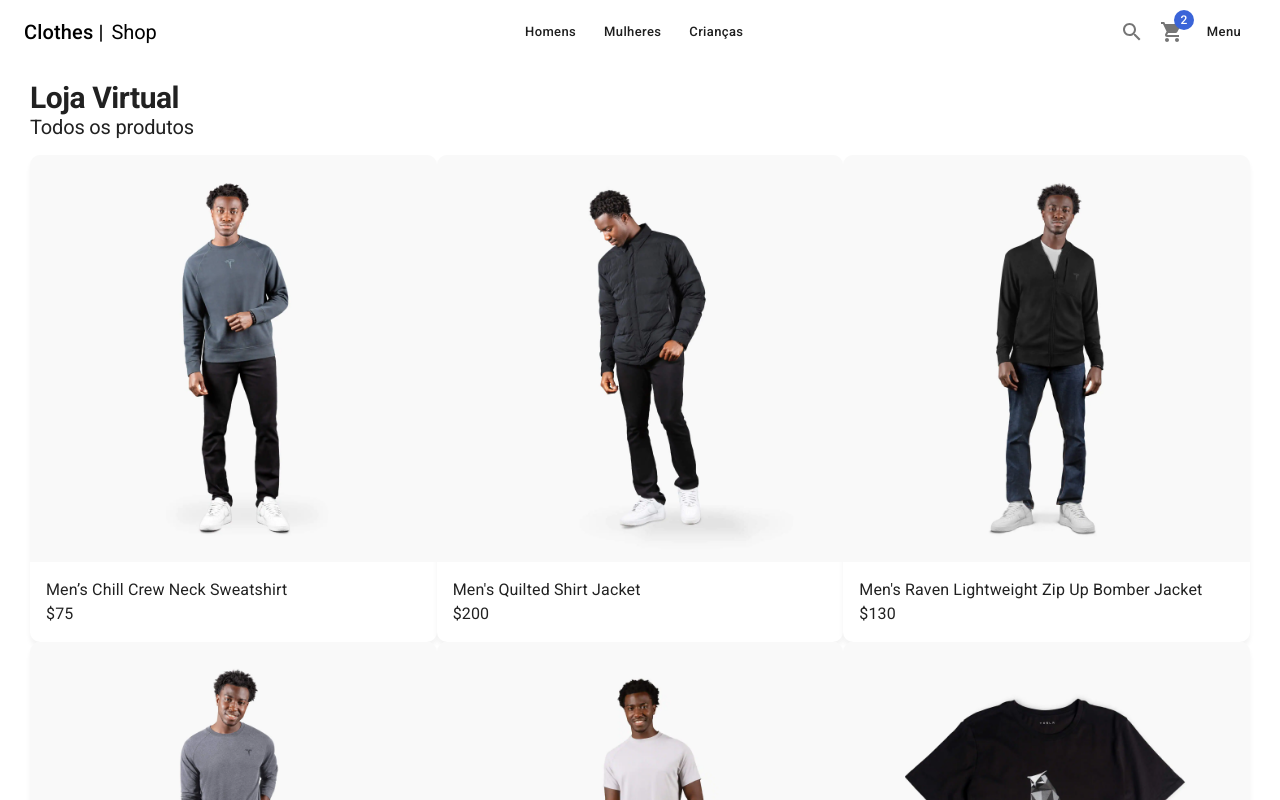
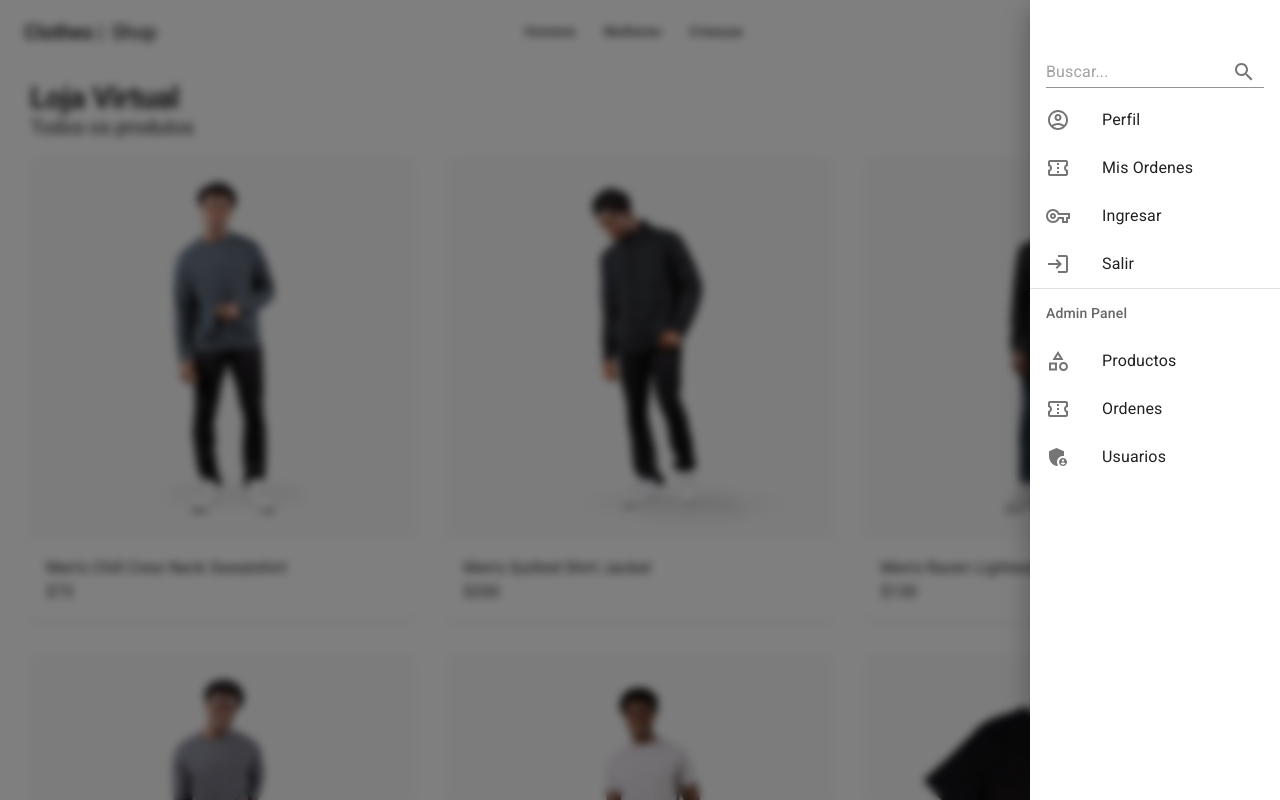
Before and after one commit to to1edo/store, a Next.js app: page / in a window 1280 px wide. Shown: the top 800 px of the page. Built offline with nearby package versions, Linux system fonts and the light colour scheme.

Commit message:
add side menu

```diff
--- a/components/layouts/ShopLayout.tsx
+++ b/components/layouts/ShopLayout.tsx
@@ -1,6 +1,6 @@
 import { FC } from "react"
 import Head from "next/head"
-import { NavBar } from "../ui"
+import { NavBar, SideMenu } from "../ui"
 
 interface Props {
   children: React.ReactNode,
@@ -24,7 +24,7 @@
         <NavBar/>
       </nav>
 
-      {/* Sidebar */}
+      <SideMenu/>
 
       <main style={{
         margin: '20px auto',
--- /dev/null
+++ b/components/ui/SideMenu.tsx
@@ -0,0 +1,111 @@
+import { Box, Divider, Drawer, IconButton, Input, InputAdornment, List, ListItem, ListItemIcon, ListItemText, ListSubheader } from "@mui/material"
+import { AccountCircleOutlined, AdminPanelSettings, CategoryOutlined, ConfirmationNumberOutlined, EscalatorWarningOutlined, FemaleOutlined, LoginOutlined, MaleOutlined, SearchOutlined, VpnKeyOutlined } from "@mui/icons-material"
+
+
+export const SideMenu = () => {
+  return (
+    <Drawer
+        open={ true }
+        anchor='right'
+        sx={{ backdropFilter: 'blur(4px)', transition: 'all 0.5s ease-out' }}
+    >
+        <Box sx={{ width: 250, paddingTop: 5 }}>
+
+            <List>
+
+                <ListItem>
+                    <Input
+                        type='text'
+                        placeholder="Buscar..."
+                        endAdornment={
+                            <InputAdornment position="end">
+                                <IconButton
+                                aria-label="toggle password visibility"
+                                >
+                                  <SearchOutlined />
+                                </IconButton>
+                            </InputAdornment>
+                        }
+                    />
+                </ListItem>
+
+                <ListItem button>
+                    <ListItemIcon>
+                        <AccountCircleOutlined/>
+                    </ListItemIcon>
+                    <ListItemText primary={'Perfil'} />
+                </ListItem>
+
+                <ListItem button>
+                    <ListItemIcon>
+                        <ConfirmationNumberOutlined/>
+                    </ListItemIcon>
+                    <ListItemText primary={'Mis Ordenes'} />
+                </ListItem>
+
+
+                <ListItem button sx={{ display: { xs: '', sm: 'none' } }}>
+                    <ListItemIcon>
+                        <MaleOutlined/>
+                    </ListItemIcon>
+                    <ListItemText primary={'Hombres'} />
+                </ListItem>
+
+                <ListItem button sx={{ display: { xs: '', sm: 'none' } }}>
+                    <ListItemIcon>
+                        <FemaleOutlined/>
+                    </ListItemIcon>
+                    <ListItemText primary={'Mujeres'} />
+                </ListItem>
+
+                <ListItem button sx={{ display: { xs: '', sm: 'none' } }}>
+                    <ListItemIcon>
+                        <EscalatorWarningOutlined/>
+                    </ListItemIcon>
+                    <ListItemText primary={'Niños'} />
+                </ListItem>
+
+
+                <ListItem button>
+                    <ListItemIcon>
+                        <VpnKeyOutlined/>
+                    </ListItemIcon>
+                    <ListItemText primary={'Ingresar'} />
+                </ListItem>
+
+                <ListItem button>
+                    <ListItemIcon>
+                        <LoginOutlined/>
+                    </ListItemIcon>
+                    <ListItemText primary={'Salir'} />
+                </ListItem>
+
+
+                {/* Admin */}
+                <Divider />
+                <ListSubheader>Admin Panel</ListSubheader>
+
+                <ListItem button>
+                    <ListItemIcon>
+                        <CategoryOutlined/>
+                    </ListItemIcon>
+                    <ListItemText primary={'Productos'} />
+                </ListItem>
+                <ListItem button>
+                    <ListItemIcon>
+                        <ConfirmationNumberOutlined/>
+                    </ListItemIcon>
+                    <ListItemText primary={'Ordenes'} />
+                </ListItem>
+
+                <ListItem button>
+                    <ListItemIcon>
+                        <AdminPanelSettings/>
+                    </ListItemIcon>
+                    <ListItemText primary={'Usuarios'} />
+                </ListItem>
+            </List>
+        </Box>
+    </Drawer>
+  )
+}
--- a/components/ui/index.ts
+++ b/components/ui/index.ts
@@ -1 +1,2 @@
 export * from './NavBar'
+export * from './SideMenu'
--- a/pages/index.tsx
+++ b/pages/index.tsx
@@ -9,7 +9,7 @@
       <Typography variant="h1" >Loja Virtual</Typography>
       <Typography variant="h2" sx={{mb:2}}>Todos os produtos</Typography>
 
-      <Grid container>
+      <Grid container spacing={4}>
         {
           initialData.products.map(product => (
             <Grid item xs={6} sm={4} key={product.slug}>
```
